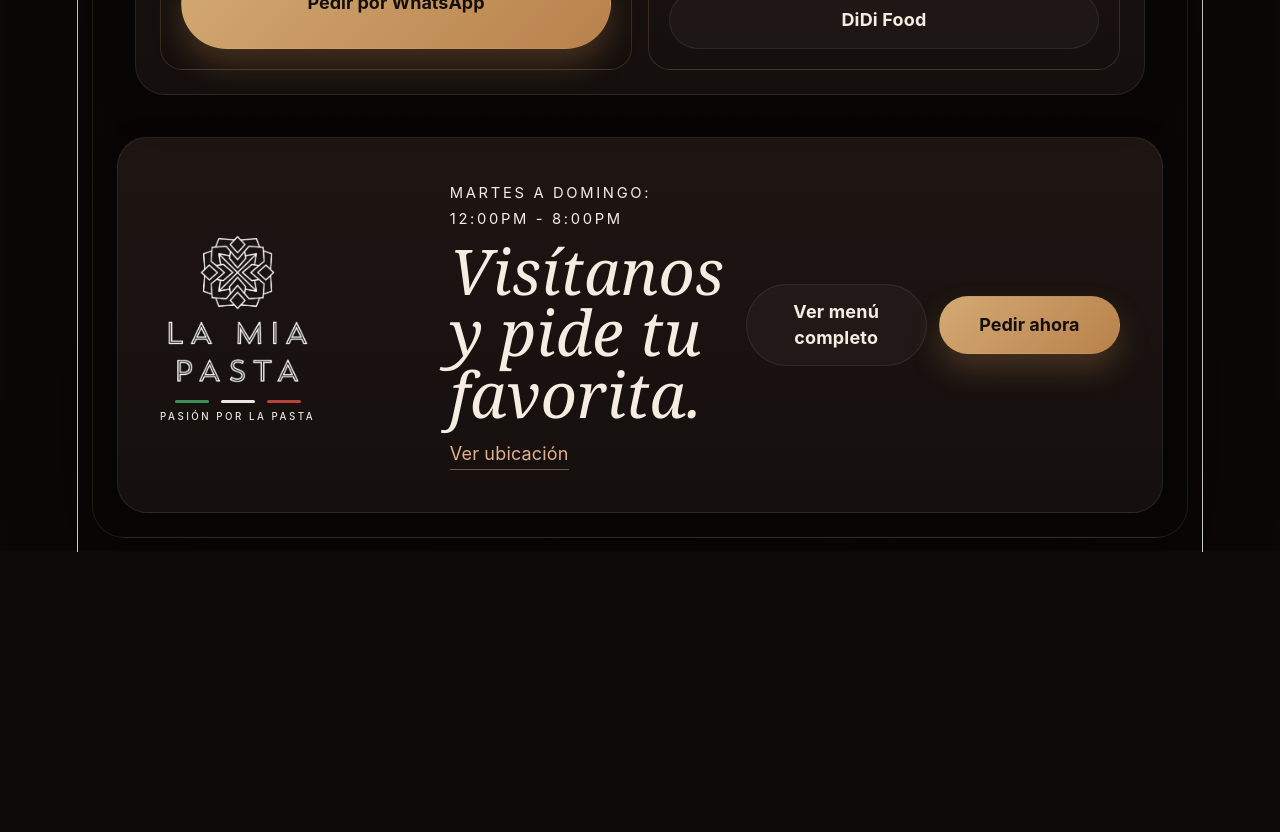
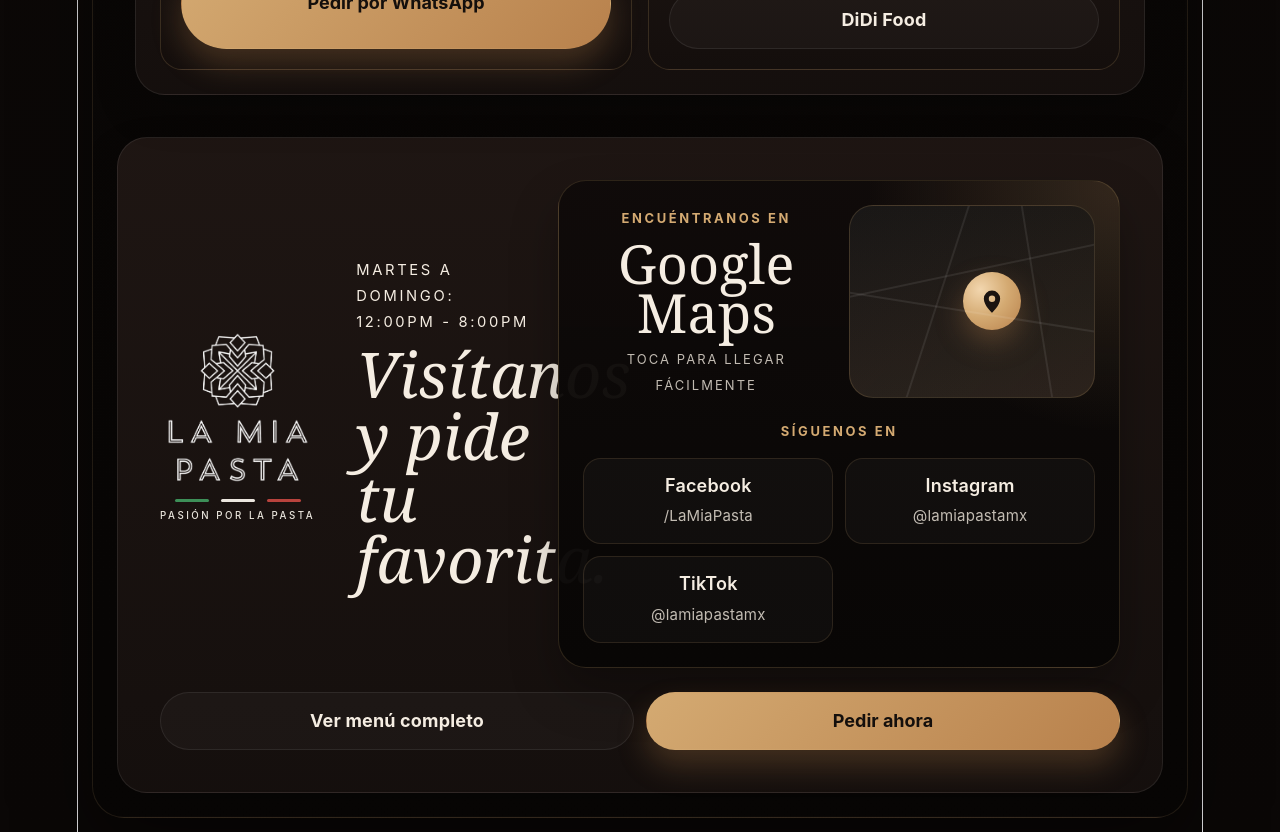
Before and after one commit to diego-devs/La-Mia-Pasta, a React (Vite) app: page / in a window 1280 px wide. Shown: the part 7160-7992 px from the top of the page. Before the commit the page ends 7712 px from the top, so only its background shows below. Built offline with nearby package versions, Linux system fonts and the light colour scheme.

Commit message:
feat: refresh location and social section

```diff
--- a/src/App.css
+++ b/src/App.css
@@ -789,6 +789,11 @@
   border-radius: 30px;
 }
 
+.footer__top {
+  display: grid;
+  gap: 24px;
+}
+
 .footer__brand-lockup {
   display: grid;
   gap: 18px;
@@ -817,19 +822,165 @@
   color: var(--ink);
 }
 
-.footer__location-link {
-  display: inline-flex;
+.location-card {
+  display: grid;
+  gap: 20px;
+  padding: 24px;
+  border-radius: 28px;
+  border: 1px solid rgba(212, 170, 114, 0.18);
+  background:
+    radial-gradient(circle at top right, rgba(212, 170, 114, 0.18), transparent 34%),
+    linear-gradient(180deg, rgba(15, 11, 10, 0.96), rgba(8, 6, 5, 0.98));
+  box-shadow: 0 24px 48px rgba(0, 0, 0, 0.28);
+}
+
+.location-card__intro {
+  display: grid;
+  gap: 20px;
+}
+
+.location-card__copy {
+  display: grid;
+  gap: 8px;
+}
+
+.location-card__eyebrow,
+.location-card__socials p {
+  margin: 0;
+  text-transform: uppercase;
+  letter-spacing: 0.2em;
+  font-size: 0.72rem;
+  font-weight: 700;
+  color: var(--gold);
+}
+
+.location-card__maps-link {
   width: fit-content;
-  margin-top: 16px;
-  color: #e2b18e;
+  font-family: 'Cormorant Garamond', Georgia, 'Times New Roman', serif;
+  font-size: clamp(2rem, 7vw, 3rem);
+  line-height: 0.92;
+  color: var(--ink);
   text-decoration: none;
-  border-bottom: 1px solid rgba(226, 177, 142, 0.45);
-  padding-bottom: 2px;
-}
-
-.footer__location-link:hover {
-  color: #f1c9a9;
-  border-bottom-color: rgba(241, 201, 169, 0.82);
+}
+
+.location-card__maps-link:hover {
+  color: #fff2df;
+}
+
+.location-card__note {
+  color: var(--ink-soft);
+  letter-spacing: 0.16em;
+  text-transform: uppercase;
+  font-size: 0.72rem;
+}
+
+.location-card__map {
+  position: relative;
+  min-height: 188px;
+  border-radius: 24px;
+  overflow: hidden;
+  border: 1px solid rgba(212, 170, 114, 0.18);
+  background:
+    linear-gradient(135deg, rgba(255, 255, 255, 0.03), rgba(212, 170, 114, 0.08)),
+    linear-gradient(180deg, #12100f 0%, #1d1714 100%);
+}
+
+.location-card__map::before,
+.location-card__map::after,
+.location-card__map-grid::before,
+.location-card__map-grid::after {
+  content: '';
+  position: absolute;
+  background: rgba(255, 255, 255, 0.08);
+}
+
+.location-card__map::before {
+  width: 150%;
+  height: 2px;
+  top: 30%;
+  left: -12%;
+  transform: rotate(-12deg);
+}
+
+.location-card__map::after {
+  width: 150%;
+  height: 2px;
+  top: 58%;
+  left: -10%;
+  transform: rotate(9deg);
+}
+
+.location-card__map-grid::before {
+  width: 2px;
+  height: 140%;
+  left: 34%;
+  top: -14%;
+  transform: rotate(18deg);
+}
+
+.location-card__map-grid::after {
+  width: 2px;
+  height: 130%;
+  right: 22%;
+  top: -8%;
+  transform: rotate(-9deg);
+}
+
+.location-card__pin {
+  position: absolute;
+  top: 50%;
+  left: 58%;
+  transform: translate(-50%, -50%);
+  width: 58px;
+  height: 58px;
+  display: grid;
+  place-items: center;
+  border-radius: 999px;
+  background: radial-gradient(circle at 30% 30%, #f2d6ae 0%, #d4aa72 48%, #b8814c 100%);
+  box-shadow: 0 12px 28px rgba(184, 129, 76, 0.35);
+}
+
+.location-card__pin svg {
+  width: 28px;
+  height: 28px;
+  fill: #1a1310;
+}
+
+.location-card__socials {
+  display: grid;
+  gap: 14px;
+}
+
+.location-card__social-grid {
+  display: grid;
+  gap: 12px;
+}
+
+.location-card__social-grid a {
+  display: grid;
+  gap: 4px;
+  padding: 14px 16px;
+  border-radius: 18px;
+  border: 1px solid rgba(212, 170, 114, 0.14);
+  background: rgba(255, 255, 255, 0.03);
+  text-decoration: none;
+  transition: border-color 0.2s ease, transform 0.2s ease, background 0.2s ease;
+}
+
+.location-card__social-grid a:hover {
+  transform: translateY(-2px);
+  border-color: rgba(212, 170, 114, 0.32);
+  background: rgba(212, 170, 114, 0.06);
+}
+
+.location-card__social-grid span {
+  font-size: 1rem;
+  font-weight: 600;
+  color: var(--ink);
+}
+
+.location-card__social-grid small {
+  color: var(--ink-soft);
 }
 
 .footer__actions {
@@ -1060,8 +1211,22 @@
     grid-template-columns: repeat(2, minmax(0, 1fr));
   }
 
+  .footer__top,
+  .location-card__intro,
+  .location-card__social-grid {
+    grid-template-columns: repeat(2, minmax(0, 1fr));
+  }
+
   .footer__brand-lockup {
     align-items: center;
+  }
+
+  .location-card {
+    align-self: stretch;
+  }
+
+  .location-card__map {
+    min-height: 100%;
   }
 
   .footer__actions {
@@ -1093,8 +1258,13 @@
   }
 
   .footer {
-    grid-template-columns: minmax(0, 1.2fr) minmax(320px, 0.8fr);
-    align-items: center;
+    grid-template-columns: 1fr;
+    align-items: stretch;
+  }
+
+  .footer__top {
+    grid-template-columns: minmax(0, 0.8fr) minmax(0, 1.2fr);
+    align-items: stretch;
   }
 }
 
--- a/src/App.jsx
+++ b/src/App.jsx
@@ -537,6 +537,7 @@
       </main>
 
       <footer className="footer" id="contacto">
+        <div className="footer__top">
           <div className="footer__brand-lockup">
             <div className="wordmark wordmark--footer" aria-hidden="true">
               <LogoMark />
@@ -544,10 +545,47 @@
             <div className="footer__brand-copy">
               <p>Martes a domingo: 12:00pm - 8:00pm</p>
               <span>Visítanos y pide tu favorita.</span>
-            <a className="footer__location-link" href={LOCATION_URL} target="_blank" rel="noreferrer">
-              Ver ubicación
+            </div>
+          </div>
+
+          <section className="location-card" aria-label="Ubicación y redes sociales">
+            <div className="location-card__intro">
+              <div className="location-card__copy">
+                <p className="location-card__eyebrow">Encuéntranos en</p>
+                <a className="location-card__maps-link" href={LOCATION_URL} target="_blank" rel="noreferrer">
+                  Google Maps
+                </a>
+                <span className="location-card__note">Toca para llegar fácilmente</span>
+              </div>
+
+              <a className="location-card__map" href={LOCATION_URL} target="_blank" rel="noreferrer" aria-label="Abrir ubicación de La Mia Pasta en Google Maps">
+                <span className="location-card__map-grid" aria-hidden="true" />
+                <span className="location-card__pin" aria-hidden="true">
+                  <svg viewBox="0 0 24 24">
+                    <path d="M12 22s7-6.2 7-12a7 7 0 1 0-14 0c0 5.8 7 12 7 12Zm0-9.25A2.75 2.75 0 1 1 12 7.25a2.75 2.75 0 0 1 0 5.5Z" />
+                  </svg>
+                </span>
               </a>
             </div>
+
+            <div className="location-card__socials">
+              <p>Síguenos en</p>
+              <div className="location-card__social-grid">
+                <a href="https://www.facebook.com/share/15nVQhV4ZW/?mibextid=wwXIfr" target="_blank" rel="noreferrer">
+                  <span>Facebook</span>
+                  <small>/LaMiaPasta</small>
+                </a>
+                <a href="https://www.instagram.com/lamiapastamx?igsh=MXM0emV6d3BqYnp0cA==" target="_blank" rel="noreferrer">
+                  <span>Instagram</span>
+                  <small>@lamiapastamx</small>
+                </a>
+                <a href="https://www.tiktok.com/@lamiapastamx" target="_blank" rel="noreferrer">
+                  <span>TikTok</span>
+                  <small>@lamiapastamx</small>
+                </a>
+              </div>
+            </div>
+          </section>
         </div>
 
         <div className="footer__actions">
```
Also changed, not shown: 1 other file (tests, documents, lock files or other folders). Lines whose indentation alone changed are shown as unchanged.
